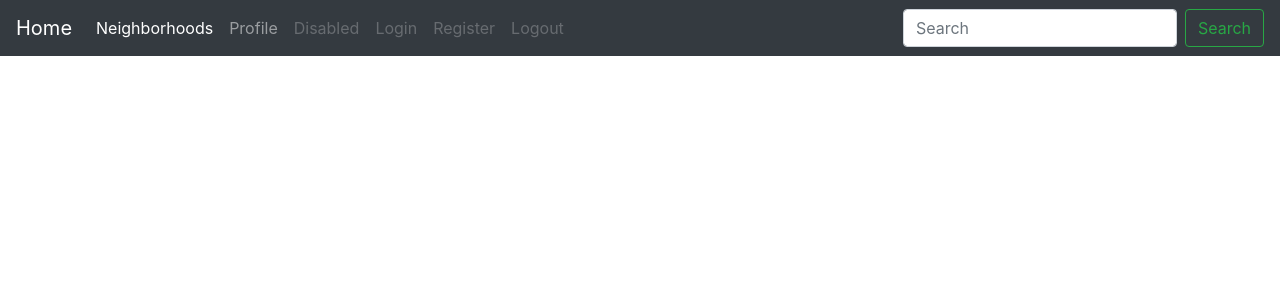
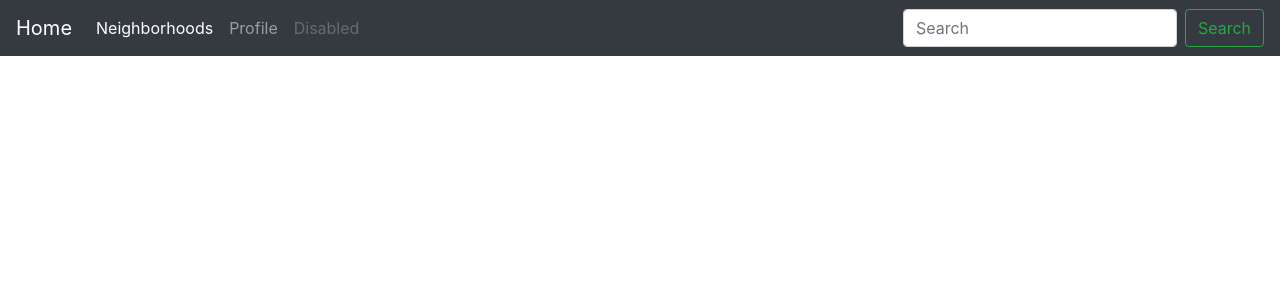
Before and after one commit to GabrielOduori/Neighborhood, a Django app: page /neighborhood/1/ in a window 1280 px wide. Shown: the top 300 px of the page. Run offline with Django 3.2, Linux system fonts and the light colour scheme; some libraries are stand-ins or nearby versions; some web fonts are replaced.

Commit message:
Updating the navbar.

```diff
--- a/neighbors/templates/neighbors/navbar.html
+++ b/neighbors/templates/neighbors/navbar.html
@@ -14,16 +39,6 @@
         <li class="nav-item">
           <a class="nav-link disabled" href="#">Disabled</a>
         </li>
-        <li class="nav-item">
-          <a class="nav-link disabled" href="#">Login</a>
-        </li>
-        <li class="nav-item">
-          <a class="nav-link disabled" href="#">Register</a>
-        </li>
-        <li class="nav-item">
-          <a class="nav-link disabled" href="#">Logout</a>
-        </li>
-
       </ul>
       <form class="form-inline mt-2 mt-md-0">
         <input class="form-control mr-sm-2" type="text" placeholder="Search" aria-label="Search">
```
Also changed, not shown: other parts of neighbors/templates/neighbors/navbar.html (+27 -2 lines).
